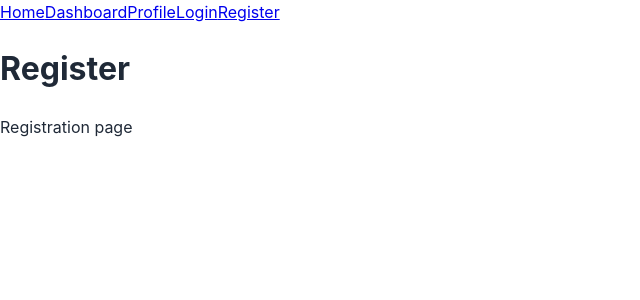
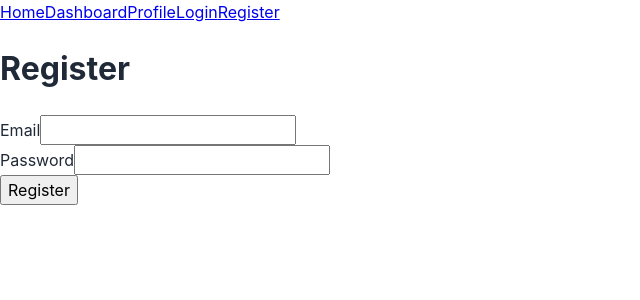
Before and after one commit to Fehmi-Yildirim/it-talent-frontend, a React (Vite) app: page /register in a window 1280 px wide. Shown: the top 300 px of the page, without its empty margins (0-640 px from the left). Built offline with nearby package versions, Linux system fonts and the light colour scheme; no server answers.

Commit message:
Implement registration flow

```diff
--- /dev/null
+++ b/src/features/auth/auth.api.ts
@@ -0,0 +1,13 @@
+import { apiClient } from '../../services/api/apiClient'
+import type { AuthResponse } from './auth.types'
+
+export interface RegisterRequest {
+    email: string
+    password: string
+}
+
+export function register(
+    data: RegisterRequest,
+): Promise<AuthResponse> {
+    return apiClient.post<AuthResponse>('/auth/register', data)
+}
--- a/src/pages/RegisterPage.tsx
+++ b/src/pages/RegisterPage.tsx
@@ -1,9 +1,108 @@
+import { useState, type FormEvent } from 'react'
+import { useNavigate } from 'react-router-dom'
+import { register } from '../features/auth/auth.api'
+
 function RegisterPage() {
+    const navigate = useNavigate()
+
+    const [email, setEmail] = useState('')
+    const [password, setPassword] = useState('')
+    const [error, setError] = useState<string | null>(null)
+    const [isSubmitting, setIsSubmitting] = useState(false)
+
+    async function handleSubmit(event: FormEvent<HTMLFormElement>) {
+        event.preventDefault()
+        setError(null)
+
+        const normalizedEmail = email.trim()
+
+        if (!normalizedEmail) {
+            setError('Email is required.')
+            return
+        }
+
+        if (!normalizedEmail.includes('@')) {
+            setError('Please enter a valid email address.')
+            return
+        }
+
+        if (password.length < 8) {
+            setError('Password must be at least 8 characters.')
+            return
+        }
+
+        setIsSubmitting(true)
+
+        try {
+            const response = await register({
+                email: normalizedEmail,
+                password,
+            })
+
+            if (response.user.status === 'PENDING') {
+                navigate('/login', {
+                    state: {
+                        registrationPending: true,
+                    },
+                })
+                return
+            }
+
+            navigate('/dashboard')
+        } catch (error) {
+            setError(
+                error instanceof Error
+                    ? error.message
+                    : 'Registration failed.',
+            )
+        } finally {
+            setIsSubmitting(false)
+        }
+    }
+
     return (
-        <>
+        <main>
             <h1>Register</h1>
-            <p>Registration page</p>
-        </>
+
+            <form onSubmit={handleSubmit}>
+                <div>
+                    <label htmlFor="email">Email</label>
+                    <input
+                        id="email"
+                        name="email"
+                        type="email"
+                        value={email}
+                        onChange={(event) => setEmail(event.target.value)}
+                        autoComplete="email"
+                    />
+                </div>
+
+                <div>
+                    <label htmlFor="password">Password</label>
+                    <input
+                        id="password"
+                        name="password"
+                        type="password"
+                        value={password}
+                        onChange={(event) => setPassword(event.target.value)}
+                        autoComplete="new-password"
+                    />
+                </div>
+
+                {error && (
+                    <p role="alert">
+                        {error}
+                    </p>
+                )}
+
+                <button
+                    type="submit"
+                    disabled={isSubmitting}
+                >
+                    {isSubmitting ? 'Creating account...' : 'Register'}
+                </button>
+            </form>
+        </main>
     )
 }
 
```
Also changed, not shown: 1 other file (tests, documents, lock files or other folders).
